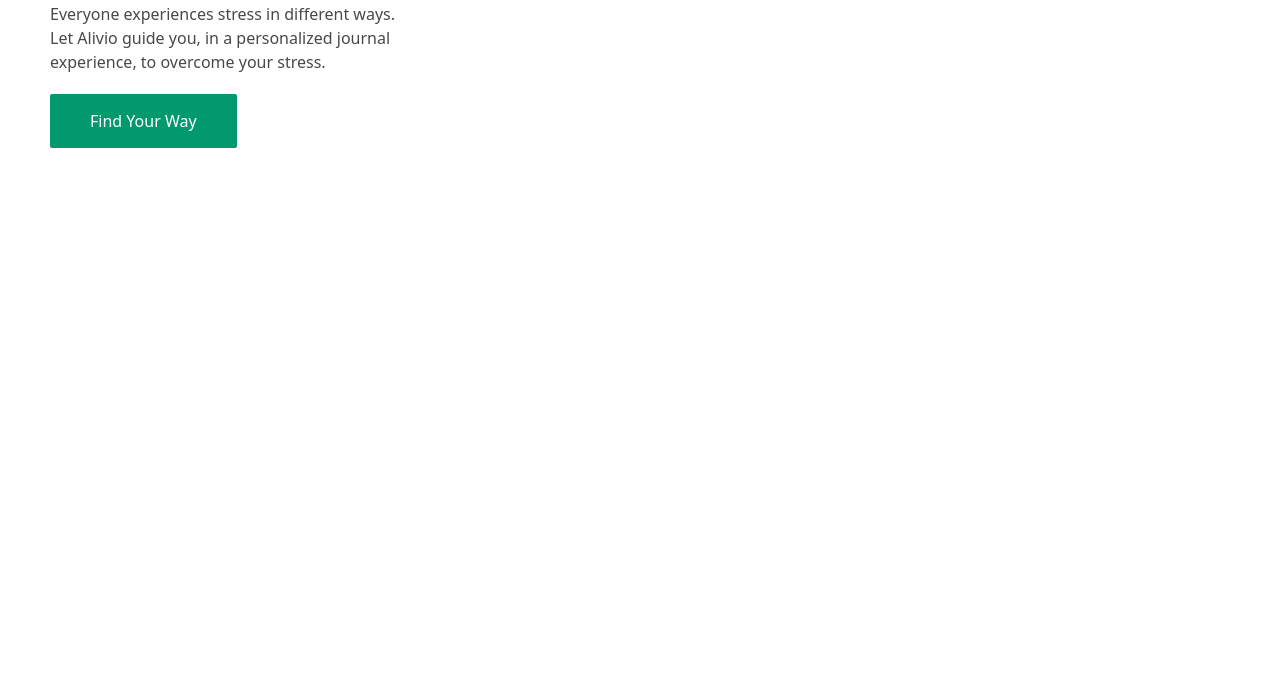
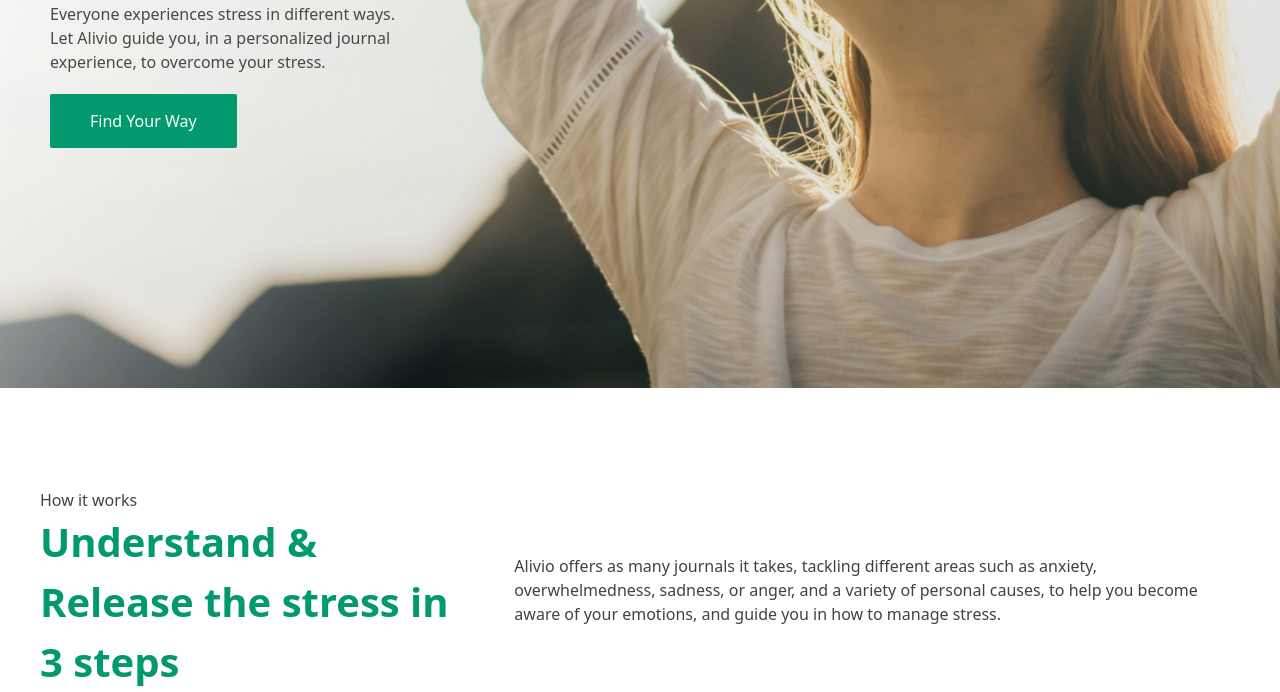
Before and after one commit to Sadykov1001/GITT, a website: page src/index.html in a window 1280 px wide. Shown: the part 486-1178 px from the top of the page. Before the commit the page ends 874 px from the top, so only its background shows below. Drawn offline with nearby package versions, Linux system fonts and the light colour scheme; files that its build step writes are made by us from their sources.

Commit message:
commit sec3

```diff
--- a/src/index.html
+++ b/src/index.html
@@ -34,5 +34,14 @@
             </div>
         </div>
     </div>
+
+    <div class="flex md:flex-row flex-col md:px-[0px] px-[10px] max-w-[1200px] m-auto mt-[100px] md:text-start text-center items-center">
+        <div class="md:pr-[50px] md:w-[90%]">
+            <h2 class="text-[#424242]">How it works</h2>
+            <h1 class="md:text-[40px] text-[30px] py-[20px] md:py-[0px] text-[#01996D] font-bold">Understand & Release
+                the stress in 3 steps</h1>
+        </div>
+        <p class="text-[#424242]">Alivio offers as many journals it takes, tackling different areas such as anxiety, overwhelmedness, sadness, or anger, and a variety of personal causes, to help you become aware of your emotions, and guide you in how to manage stress.</p>
+    </div>
 </body>
 </html>
```
Also changed, not shown: src/BG.png (added), src/Group 29.png (added).
